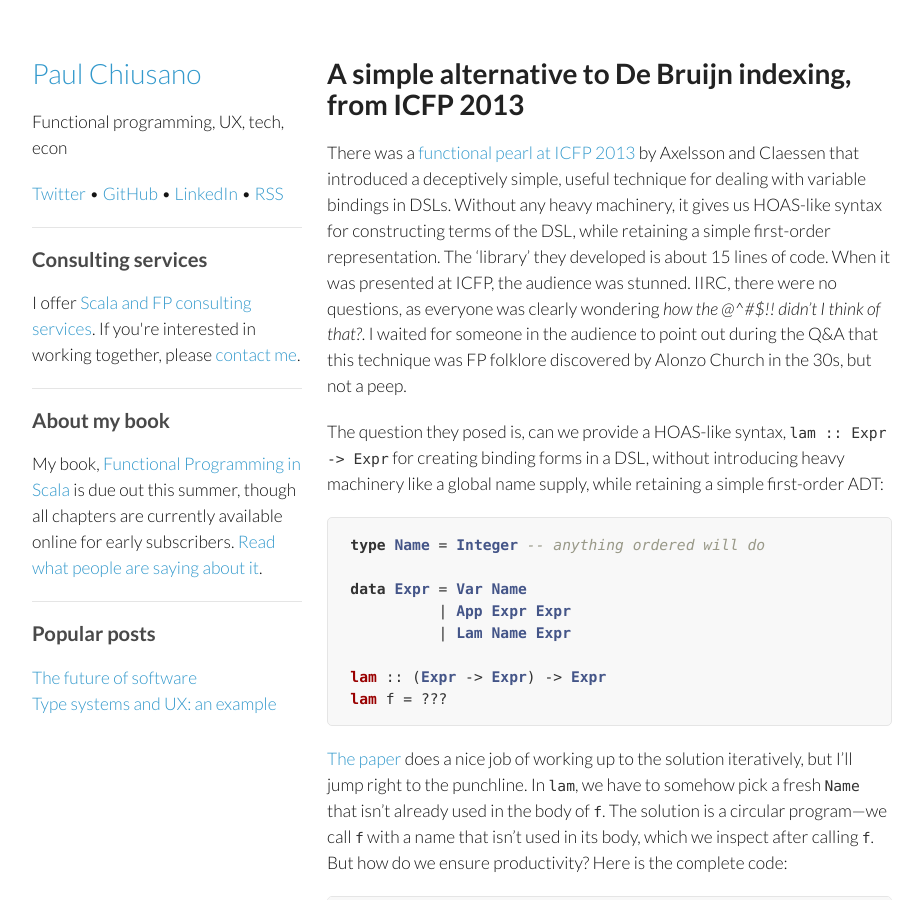
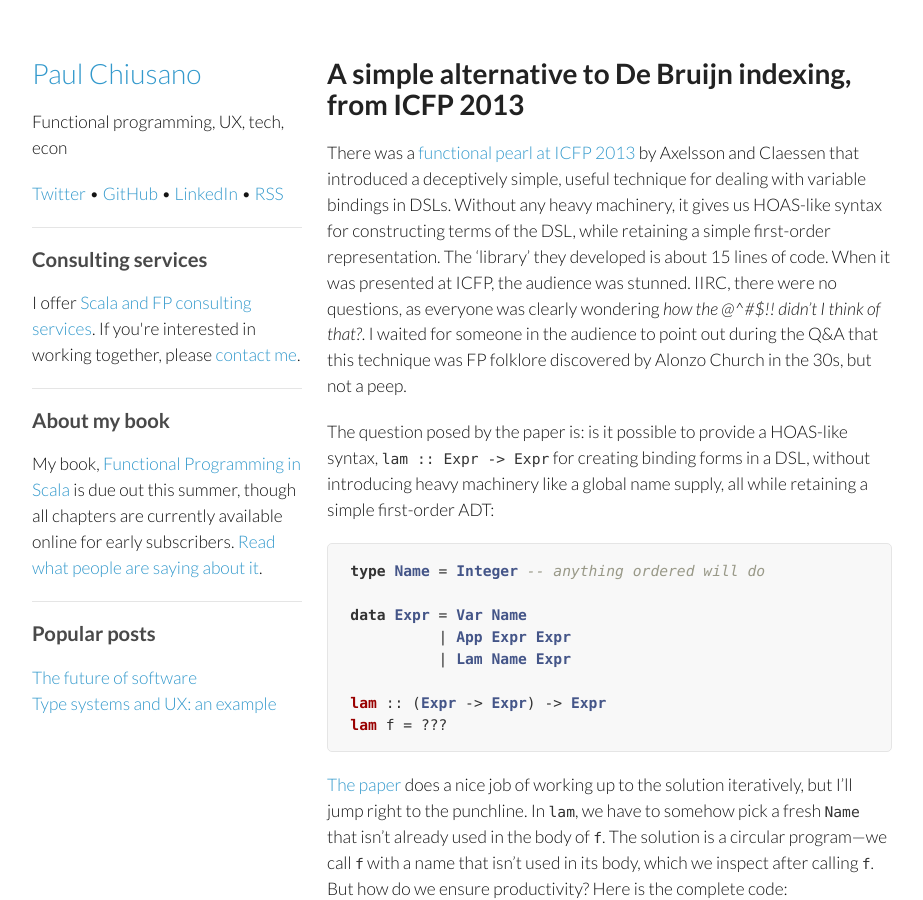
Before and after one commit to pchiusano/pchiusano.github.io, a Jekyll site: the page built from _posts/2014-06-20-simple-debruijn-alternative.markdown, in a window 1280 px wide and 900 px high. Shown: the whole window, without its empty margins (178-1101 px from the left). Built offline with Jekyll 4.4.1, drawn with Linux system fonts in a browser that asks for light colours; comment, search, counter and statistics services are not loaded.

Commit message:
Update 2014-06-20-simple-debruijn-alternative.markdown

```diff
--- a/_posts/2014-06-20-simple-debruijn-alternative.markdown
+++ b/_posts/2014-06-20-simple-debruijn-alternative.markdown
@@ -6,7 +6,7 @@ categories: [fp]
 
 There was a [functional pearl at ICFP 2013][the paper] by Axelsson and Claessen that introduced a deceptively simple, useful technique for dealing with variable bindings in DSLs. Without any heavy machinery, it gives us HOAS-like syntax for constructing terms of the DSL, while retaining a simple first-order representation. The 'library' they developed is about 15 lines of code. When it was presented at ICFP, the audience was stunned. IIRC, there were no questions, as everyone was clearly wondering _how the @^#$!! didn't I think of that?_. I waited for someone in the audience to point out during the Q&A that this technique was FP folklore discovered by Alonzo Church in the 30s, but not a peep.
 
-The question they posed is, can we provide a HOAS-like syntax, `lam :: Expr -> Expr` for creating binding forms in a DSL, without introducing heavy machinery like a global name supply, while retaining a simple first-order ADT:
+The question posed by the paper is: is it possible to provide a HOAS-like syntax, `lam :: Expr -> Expr` for creating binding forms in a DSL, without introducing heavy machinery like a global name supply, all while retaining a simple first-order ADT:
 
 ~~~ Haskell
 type Name = Integer -- anything ordered will do
```
